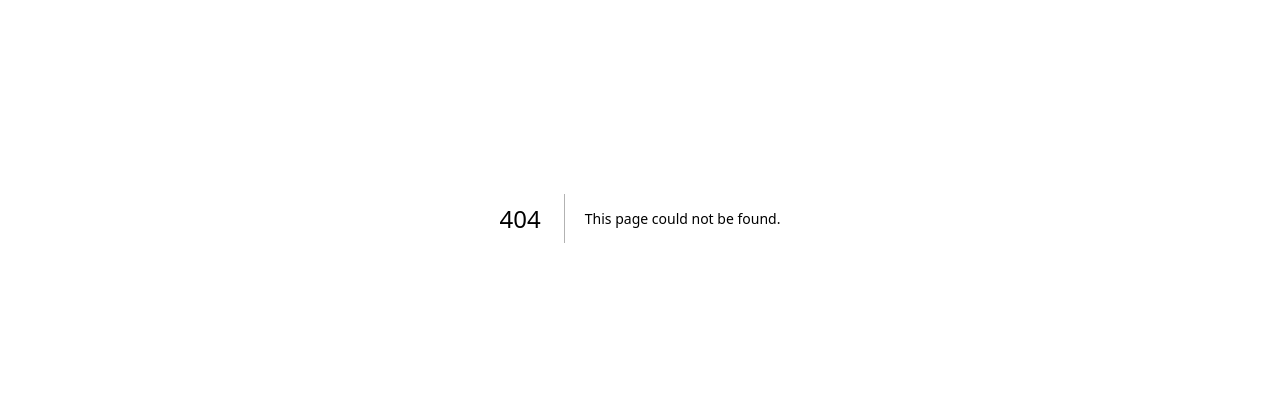
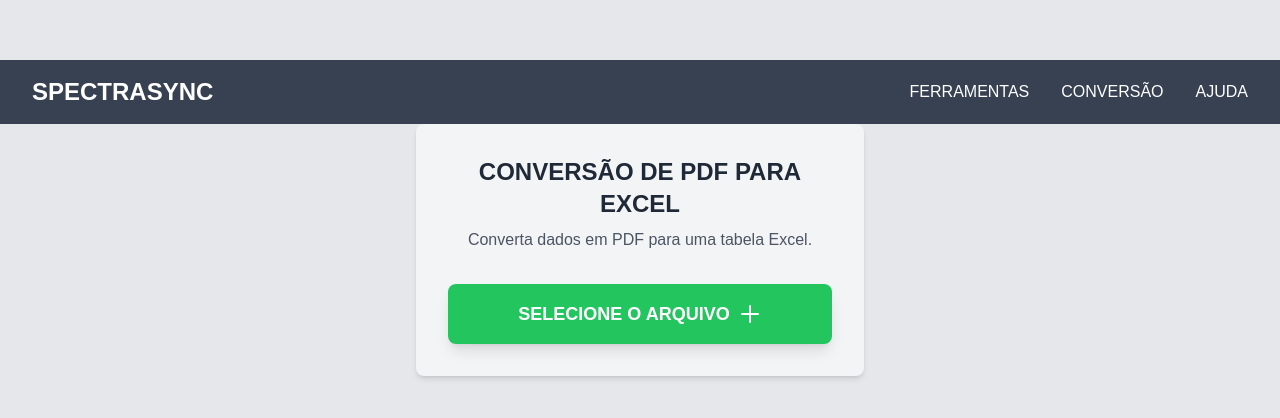
Before and after one commit to EnricoPontelli/Pi-Favan, a Next.js app in the folder Frontend/my-app/: page /excel in a window 1280 px wide. Before the commit this address had no page. Shown: the part 182-600 px from the top of the page. Built offline with nearby package versions, Linux system fonts and the light colour scheme.

Commit message:
converterpdf

```diff
--- /dev/null
+++ b/Frontend/my-app/src/app/excel/page.tsx
@@ -0,0 +1,63 @@
+
+
+import React, { useState } from 'react';
+
+function PdfToExcel() {
+  const [file, setFile] = useState(null);
+
+  const handleFileChange = (event) => {
+    setFile(event.target.files[0]);
+  };
+
+  const handleConvert = async () => {
+    // Aqui você adicionaria a lógica para converter o arquivo PDF para Excel
+    alert('Conversão em andamento...');
+  };
+
+  return (
+    <div className="flex flex-col items-center justify-center min-h-screen bg-gray-200">
+      <header className="w-full bg-gray-700 text-white px-8 py-4 flex items-center justify-between">
+        <div className="text-2xl font-bold">SPECTRASYNC</div>
+        <nav className="flex space-x-8">
+          <a href="#ferramentas" className="text-white hover:text-gray-300">FERRAMENTAS</a>
+          <a href="#conversao" className="text-white hover:text-gray-300">CONVERSÃO</a>
+          <a href="#ajuda" className="text-white hover:text-gray-300">AJUDA</a>
+        </nav>
+      </header>
+
+
+      <main className="w-full max-w-md bg-gray-100 p-8 rounded-lg shadow-md text-center">
+        <h1 className="text-2xl font-semibold text-gray-800">CONVERSÃO DE PDF PARA EXCEL</h1>
+        <p className="text-gray-600 mt-2 mb-8">Converta dados em PDF para uma tabela Excel.</p>
+
+        <label
+          htmlFor="file-upload"
+          className="cursor-pointer bg-green-500 text-white px-6 py-4 rounded-lg shadow-lg text-lg font-semibold hover:bg-green-600 transition-all flex items-center justify-center space-x-2"
+        >
+          <span>SELECIONE O ARQUIVO</span>
+          <svg xmlns="http://www.w3.org/2000/svg" className="h-6 w-6" fill="none" viewBox="0 0 24 24" stroke="currentColor">
+            <path strokeLinecap="round" strokeLinejoin="round" strokeWidth="2" d="M12 4v16m8-8H4" />
+          </svg>
+        </label>
+        <input
+          id="file-upload"
+          type="file"
+          accept="application/pdf"
+          onChange={handleFileChange}
+          className="hidden"
+        />
+
+        {file && (
+          <button
+            onClick={handleConvert}
+            className="mt-6 bg-blue-500 text-white px-6 py-3 rounded-lg font-semibold hover:bg-blue-600 transition-all"
+          >
+            Converter para Excel
+          </button>
+        )}
+      </main>
+    </div>
+  );
+}
+
+export default PdfToExcel;
--- a/Frontend/my-app/src/app/page.tsx
+++ b/Frontend/my-app/src/app/page.tsx
@@ -1,7 +1,8 @@
 import Image from "next/image";
 import { FaUser,FaLock } from "react-icons/fa";
+import Link from "next/link";
 
-export default function Home() {
+export default function Login() {
   return (
     <div className="h-screen w-screen ">
       <img
@@ -21,7 +22,9 @@ export default function Home() {
               </div>
             </div>
             <div className="">
-              <button className="bg-transparent border-b text-green-600 font-semibold border-neutral-600 rounded-md w-36 h-12 shadow-xl shadow-green-700/80">Login</button>
+              <Link href={'/excel'}>
+               <button className="bg-transparent border-b text-green-600 font-semibold border-neutral-600 rounded-md w-36 h-12 shadow-xl shadow-green-700/80">Login</button>
+              </Link>
             </div>
           </div>
         </div>
```
